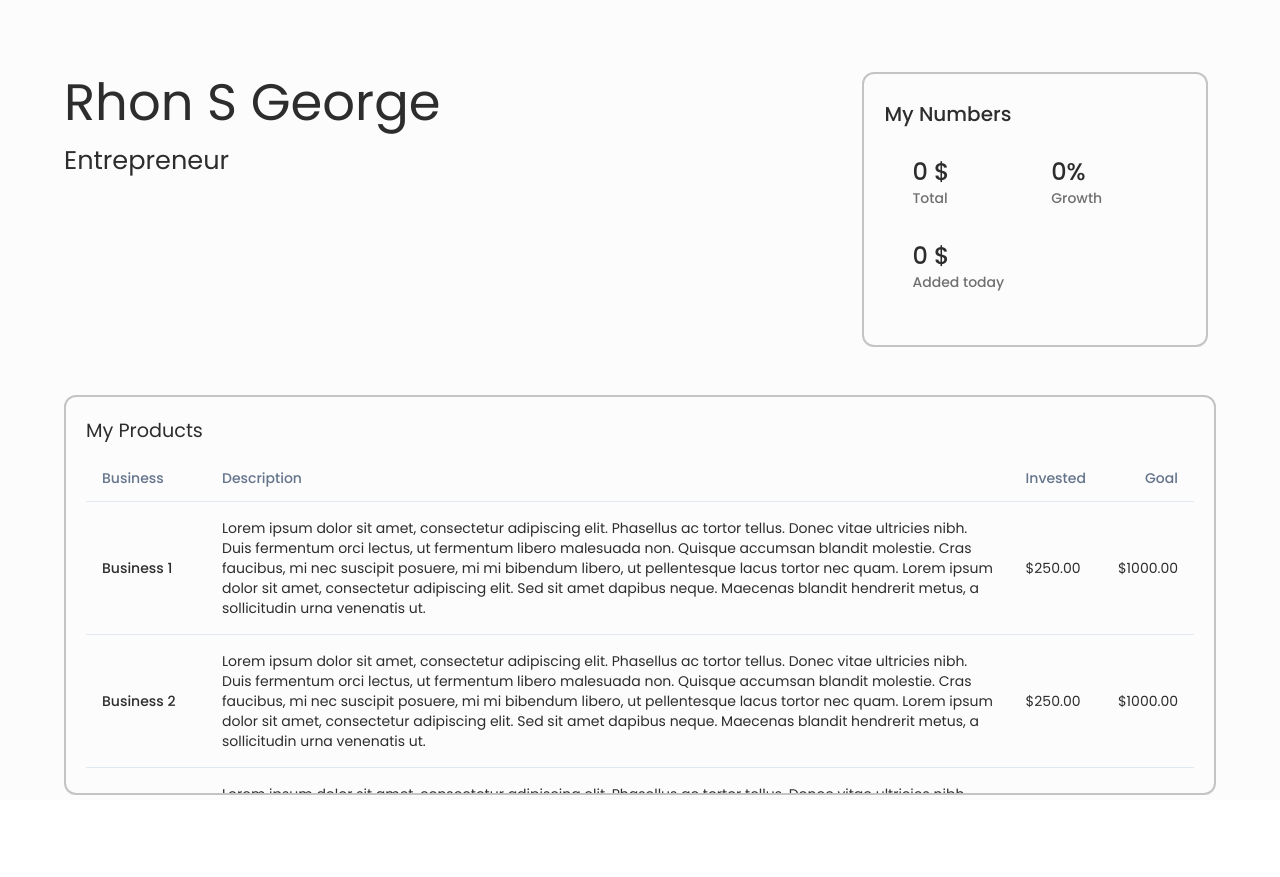
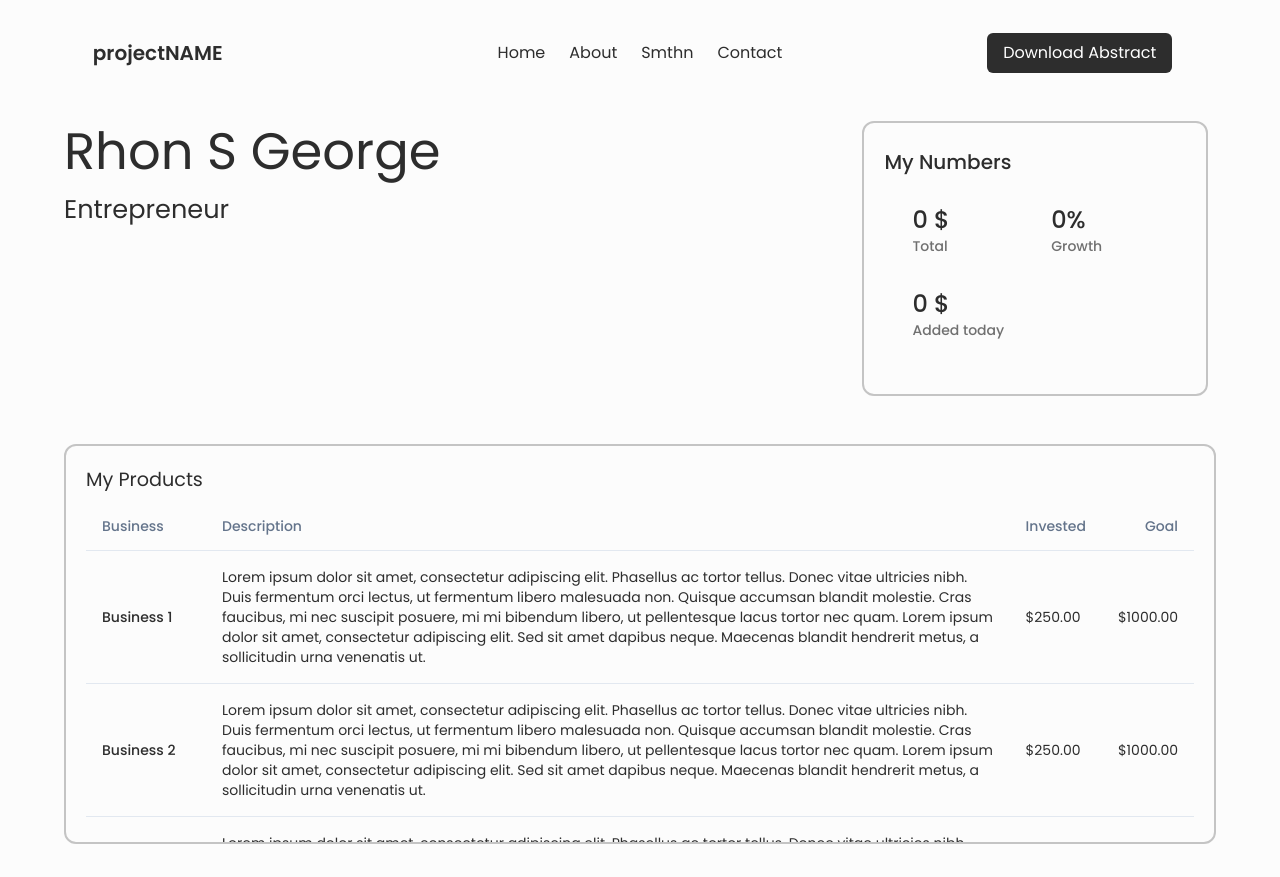
Before and after one commit to Deflated-Pappadam/Better-Funds, a Next.js app: page /business/dashboard in a window 1280 px wide. Before the commit the page ends 800 px from the top, so only its background shows below. Built offline with nearby package versions, Linux system fonts and the light colour scheme.

Commit message:
feat: marketplace

```diff
--- a/app/business/dashboard/page.tsx
+++ b/app/business/dashboard/page.tsx
@@ -8,6 +8,7 @@ import {
   TableHeader,
   TableRow,
 } from "@/components/ui/table";
+import NavBar from "@/app/components/NavBar";
 
 const Businesses = [
   {
@@ -36,9 +37,9 @@ const Businesses = [
 
 function page() {
   return (
-    <div className="min-h-screen bg-[#fcfcfc]  pt-[5%] px-[5%] poppins-regular text-[#2d2d2d]">
-
-      <div className="flex flex-col w-full gap-10">
+    <div className="min-h-screen bg-[#fcfcfc]  py-[1vw] px-[5%] poppins-regular text-[#2d2d2d]">
+      <NavBar/>
+      <div className="flex flex-col w-full gap-10 py-5">
         <div className="flex md:flex-row flex-col w-full justify-between">
           <div>
             <h1 className="text-[4vw]">Rhon S George</h1>
--- a/app/components/NavBar.tsx
+++ b/app/components/NavBar.tsx
@@ -2,16 +2,16 @@ import React from 'react'
 
 function NavBar() {
   return (
-    <nav className='flex w-[80%] mx-auto text-[#2d2d2d] justify-between items-center'>
-      <div className='poppins-semibold min-w-[200px]'>projectNAME</div>
+    <nav className='flex w-[95%] mx-auto text-[#2d2d2d] justify-between items-center my-5'>
+      <a href="/" className='poppins-semibold min-w-[200px]  text-xl'>projectNAME</a>
       <div className='flex gap-6'>
+        <div className='cursor-pointer'>Home</div>
+        <div className='cursor-pointer'>About</div>
         <div className='cursor-pointer'>Smthn</div>
-        <div className='cursor-pointer'>Smthn</div>
-        <div className='cursor-pointer'>Smthn</div>
-        <div className='cursor-pointer'>Smthn</div>
+        <div className='cursor-pointer'>Contact</div>
       </div>
       <div className='min-w-[200px]'>
-      <button className='bg-[#2d2d2d] text-white rounded-md px-4 py-2  ' >SOme Function</button>
+      <button className='bg-[#2d2d2d] text-white rounded-md px-4 py-2  ' >Download Abstract</button>
       </div>
 
 
--- a/app/contributor/dashboard/page.tsx
+++ b/app/contributor/dashboard/page.tsx
@@ -11,6 +11,7 @@ import {
   TableHeader,
   TableRow,
 } from "@/components/ui/table";
+import NavBar from "@/app/components/NavBar";
 
 const Businesses = [
   {
@@ -38,13 +39,14 @@ const Businesses = [
 
 function page() {
   return (
-    <div className="min-h-screen bg-[#fcfcfc]  pt-[5%] px-[5%] poppins-regular text-[#2d2d2d]">
+    <div className="min-h-screen bg-[#fcfcfc]   px-[5%] poppins-regular text-[#2d2d2d]">
+      <NavBar/>
       <div className="w-full flex justify-between items-center mx-auto py-[1vw]">
         <div className="text-[1.5vw] poppins-semibold text-[#2d2d2d] ">
           Dashboard
         </div>
         <button className="text-[1vw] bg-[#2d2d2d]  text-white poppins-medium px-4 py-2 rounded-xl">
-          + something
+          + Contribute
         </button>
       </div>
       <div className="flex flex-col w-full gap-10">
--- /dev/null
+++ b/app/marketplace/page.tsx
@@ -0,0 +1,9 @@
+import React from 'react'
+
+function Page() {
+  return (
+    <div>Page</div>
+  )
+}
+
+export default Page
```
Also changed, not shown: 1 other file (tests, documents, lock files or other folders).
